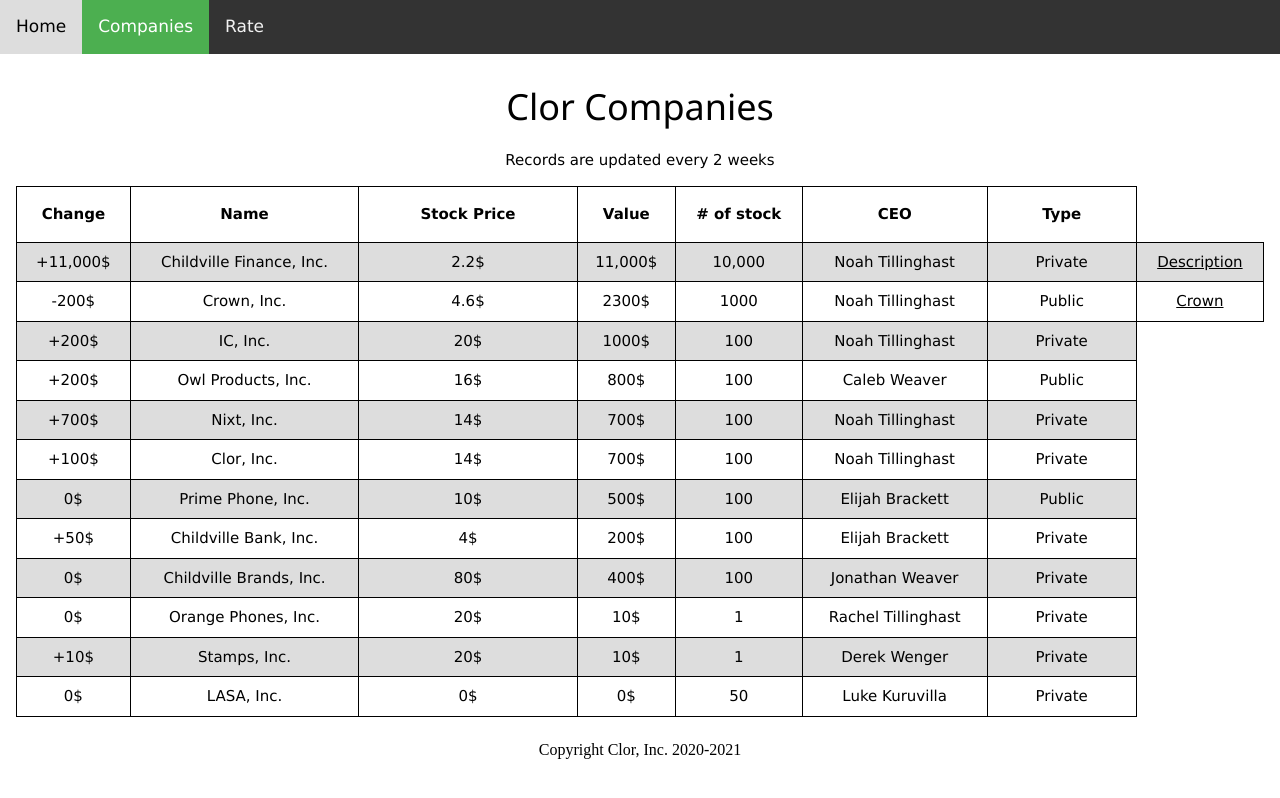
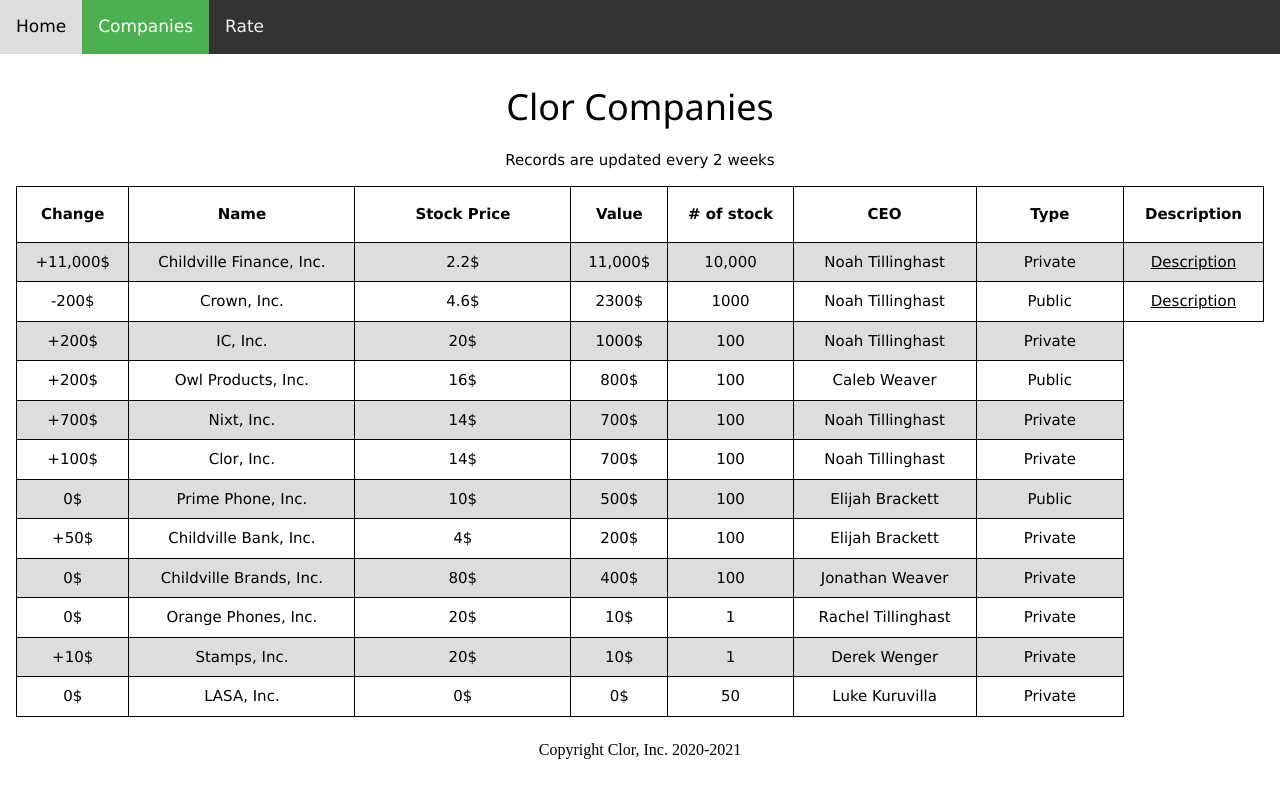
Before and after one commit to NoahTi/clor, a plain HTML site: page companies/index.html in a window 1280 px wide. Drawn offline with nearby package versions, Linux system fonts and the light colour scheme.

Commit message:
Update index.html

```diff
--- a/companies/index.html
+++ b/companies/index.html
@@ -112,6 +112,7 @@ function myFunction() {
   </div>
 </div>
   </th>
+  <th>Description</th>
 </tr>
 <tr>
 <td>+11,000$</td>
@@ -131,7 +132,7 @@ function myFunction() {
 <td>1000</td>
 <td>Noah Tillinghast</td>
   <td>Public</td>
-  <td><a href="https://noahti.github.io/clor/companies/about/crown/">Crown</a></td>
+  <td><a href="https://noahti.github.io/clor/companies/about/crown/">Description</a></td>
     </tr>
   <tr>
 <td>+200$</td>
```
